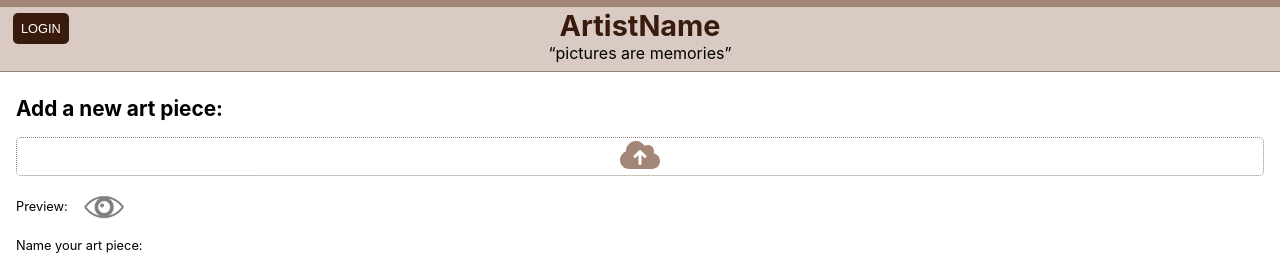
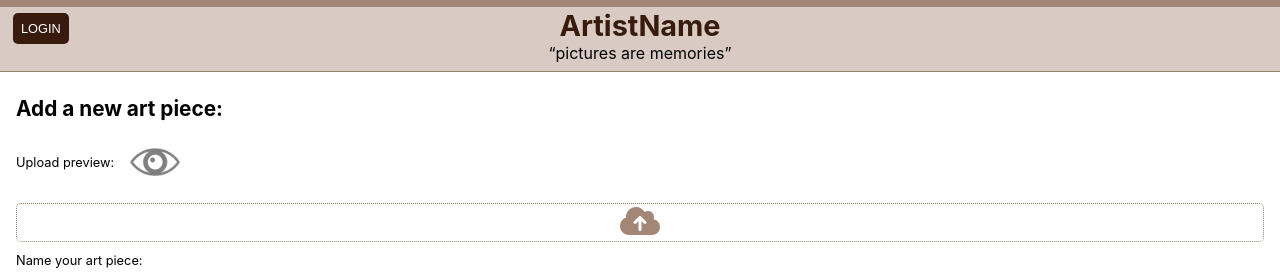
Before and after one commit to alperkuertuel/saba-art, a Next.js app: page /admin in a window 1280 px wide. Shown: the top 277 px of the page. Built offline with nearby package versions, Linux system fonts and the light colour scheme; no server answers; the database is empty.

Commit message:
place AdminEditImagePreview outsoud of the form and change text after image is in preview

```diff
--- a/components/AdminArtPieceForm/ArtPieceForm.js
+++ b/components/AdminArtPieceForm/ArtPieceForm.js
@@ -40,6 +40,10 @@ export default function ArtPieceForm({ onSubmit, fileImageUrl, onChange, handleS
   return (
     <StyledSection>
       <h2>Add a new art piece: </h2>
+      <AdminImagePreview
+        fileImageUrl={fileImageUrl}
+        handleSetFileImageUrl={handleSetFileImageUrl}
+      />
       <StyledForm onSubmit={handleSubmit} autoComplete="off">
         <FileLabel htmlFor="imageUrl">
           <FontAwesomeIcon icon={faCloudArrowUp} />
@@ -51,10 +55,6 @@ export default function ArtPieceForm({ onSubmit, fileImageUrl, onChange, handleS
           onChange={onChange}
           accept="image/*"
           required
-        />
-        <AdminImagePreview
-          fileImageUrl={fileImageUrl}
-          handleSetFileImageUrl={handleSetFileImageUrl}
         />
         <label htmlFor="name">Name your art piece:</label>
         <Input
--- a/components/AdminEditImagePreview/AdminEditImagePreview.js
+++ b/components/AdminEditImagePreview/AdminEditImagePreview.js
@@ -12,13 +12,17 @@ export default function AdminImagePreview({
 }) {
   const [selectedImageToCrop, setSelectedImageToCrop] = useState(null);
   console.log(fileImageUrl);
+
   function onCancel() {
     setSelectedImageToCrop(null);
+  }
+  function resetImage(fileImageUrl) {
+    handleSetFileImageUrl(fileImageUrl);
   }
 
   return (
     <StyledPreview>
-      Preview:
+      {fileImageUrl === "/img/preview.png" ? "Upload preview:" : "Crop your image:"}
       {selectedImageToCrop && (
         <ImageCropDialog
           fileImageUrl={fileImageUrl}
@@ -27,14 +31,15 @@ export default function AdminImagePreview({
           zoomInit={zoom}
           rotationInit={rotation}
           onCancel={onCancel}
+          onReset={resetImage}
           setSelectedImageToCrop={setSelectedImageToCrop}
         />
       )}
       <StyledImage
         src={fileImageUrl}
         alt="upload image preview"
-        height={40}
-        width={40}
+        height={50}
+        width={50}
         onClick={() => setSelectedImageToCrop(fileImageUrl)}
       />
     </StyledPreview>
@@ -44,6 +49,7 @@ export default function AdminImagePreview({
 const StyledPreview = styled.article`
   display: flex;
   gap: 1rem;
+  margin: 1rem 0;
   align-items: center;
 `;
 
--- a/components/ImageCropDialog/ImageCropDialog.js
+++ b/components/ImageCropDialog/ImageCropDialog.js
@@ -11,6 +11,7 @@ export default function ImageCropDialog({
   zoomInit,
   rotationInit,
   onCancel,
+  onReset,
 }) {
   if (zoomInit == null) {
     zoomInit = 1;
@@ -85,7 +86,7 @@ export default function ImageCropDialog({
           />
           <ButtonArea>
             <StyledButton onClick={onCancel}>Cancel</StyledButton>
-            <StyledButton>Reset</StyledButton>
+            <StyledButton onClick={onReset}>Reset</StyledButton>
             <StyledButton onClick={onCrop}>Crop</StyledButton>
           </ButtonArea>
         </ControlsArea>
```
